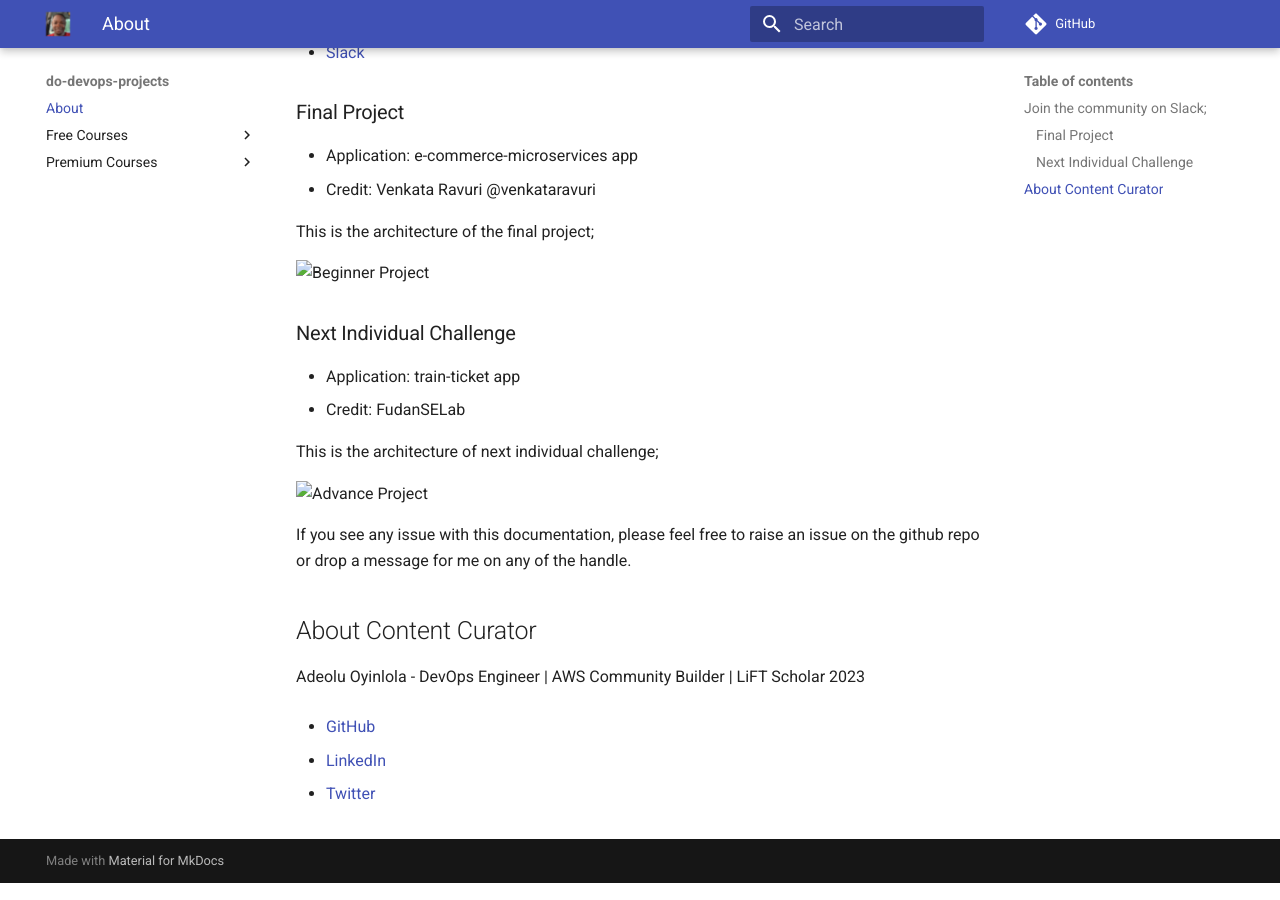
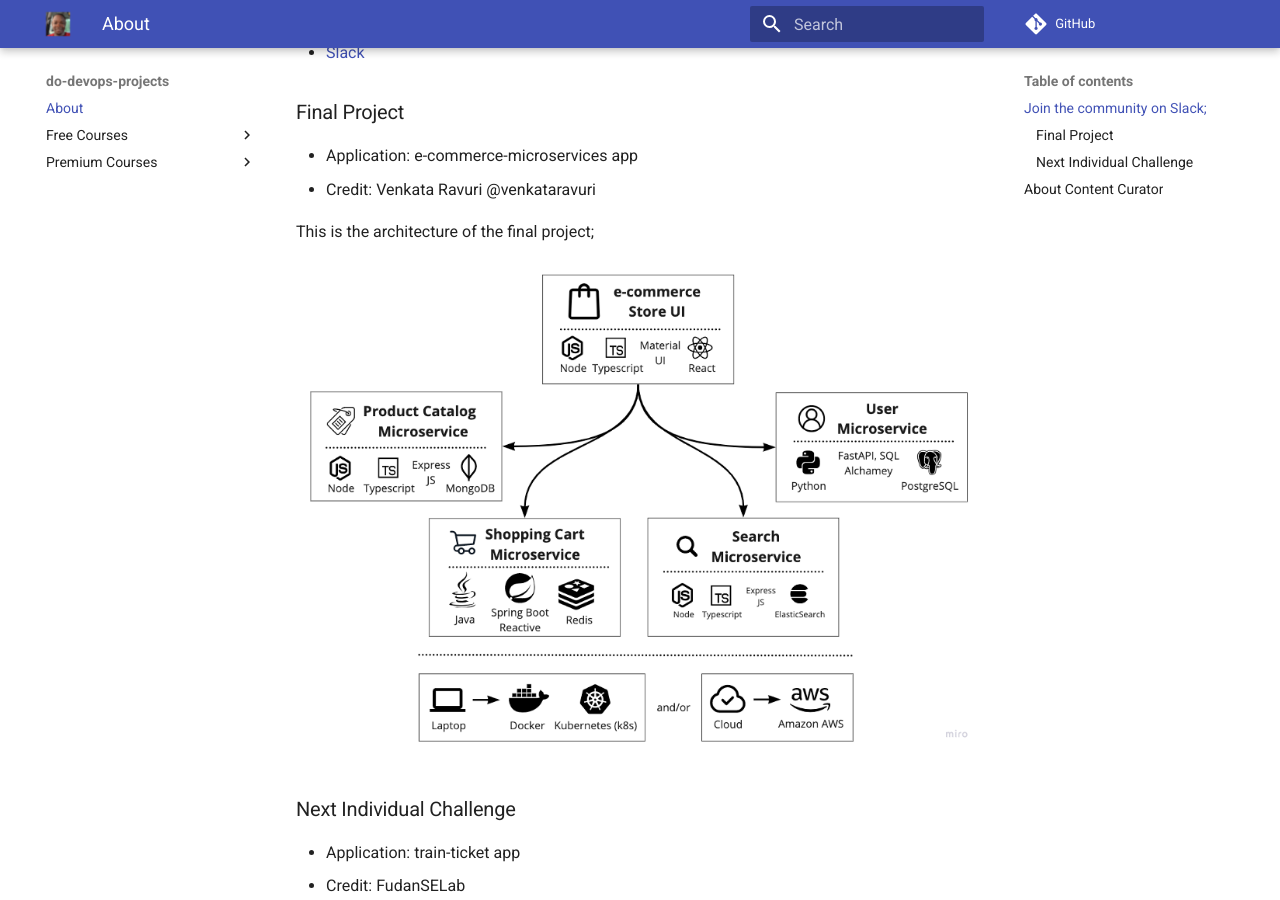
Before and after one commit to hellodeolu/don-labs, an MkDocs documentation site: the page built from docs/about/index.md, in a window 1280 px wide and 900 px high, scrolled down 813 px. Built offline with MkDocs 1.6.1 and Material for MkDocs 9.7.7, drawn with Linux system fonts in a browser that asks for light colours; comment, search, counter and statistics services are not loaded.

Commit message:
Version 2

```diff
--- a/docs/about/index.md
+++ b/docs/about/index.md
@@ -23,7 +23,7 @@
 
 This is the architecture of the final project;
 
-![Beginner Project](assets/beginner.png)
+![Beginner Project](../assets/beginner.png)
 
 ### Next Individual Challenge
 - Application: train-ticket app
@@ -31,7 +31,7 @@
 
 This is the architecture of next individual challenge;
 
-![Advance Project](assets/advance.png)
+![Advance Project](..assets/advance.png)
 
 If you see any issue with this documentation, please feel free to raise an issue on the github repo or drop a message for me on any of the handle.
 
```
